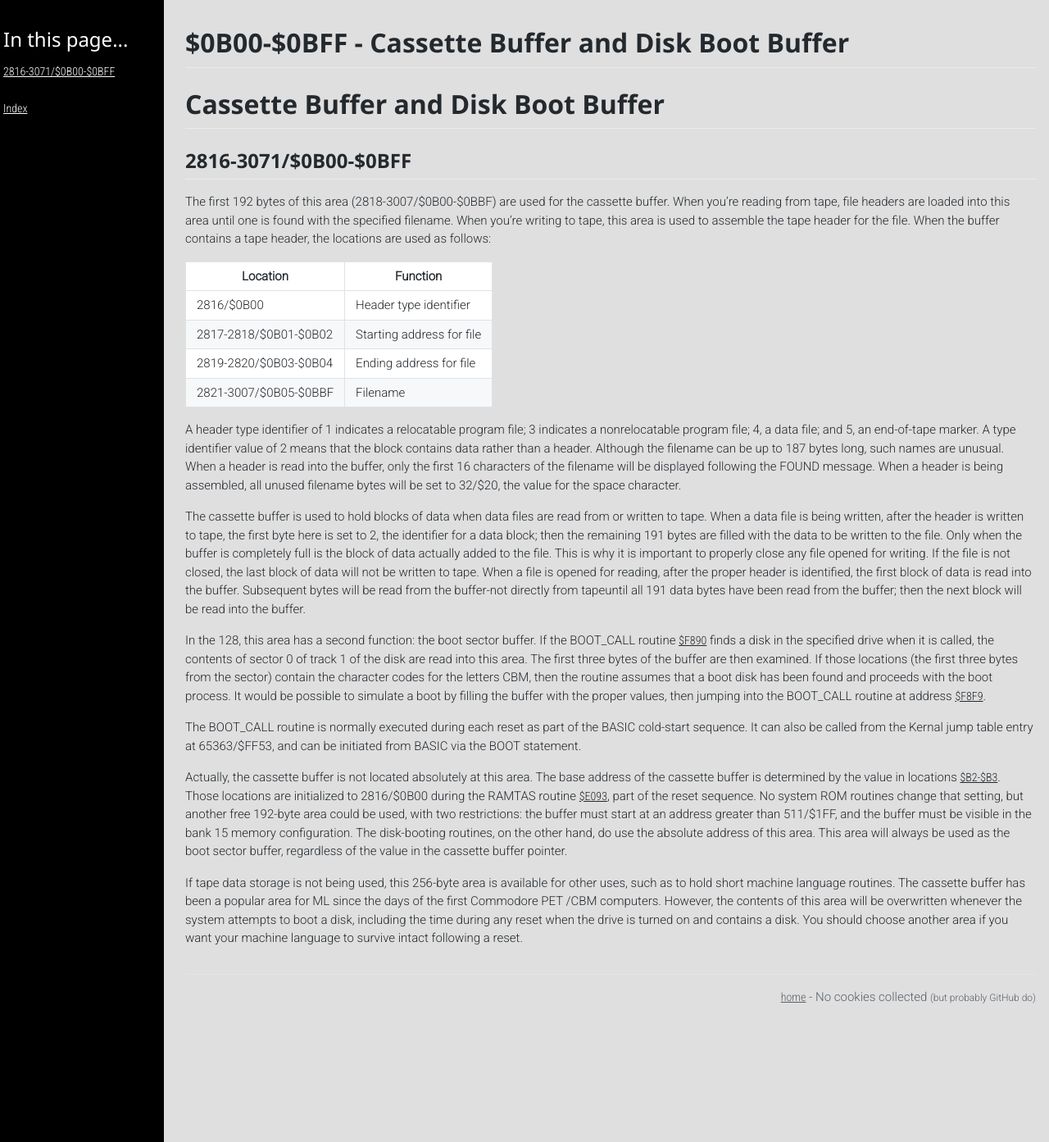
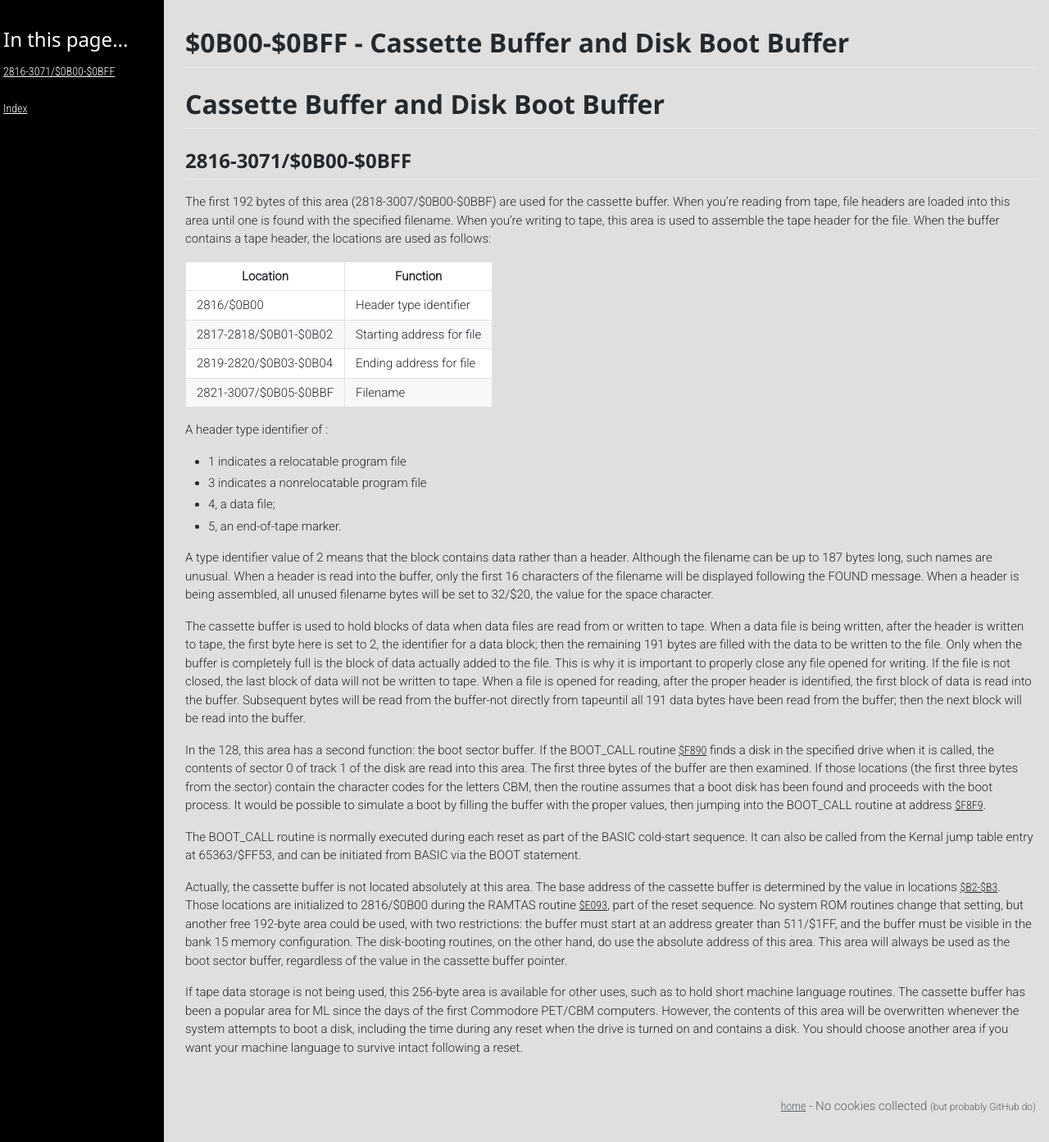
Before and after one commit to c128lib/Reference, a Jekyll site: the page built from 0B00.md, in a window 1280 px wide and 1393 px high. Shown: the whole window at 82% size. Built offline with Jekyll 4.4.1, drawn with Linux system fonts in a browser that asks for light colours; comment, search, counter and statistics services are not loaded.

Commit message:
Fix on 0b00

```diff
--- a/0B00.md
+++ b/0B00.md
@@ -21,9 +21,14 @@ buffer contains a tape header, the locations are used as follows:
 |2819-2820/$0B03-$0B04|Ending address for file|
 |2821-3007/$0B05-$0BBF|Filename|
 
-A header type identifier of 1 indicates a relocatable program
-file; 3 indicates a nonrelocatable program file; 4, a data file;
-and 5, an end-of-tape marker. A type identifier value of 2
+A header type identifier of :
+
+* 1 indicates a relocatable program file
+* 3 indicates a nonrelocatable program file
+* 4, a data file;
+* 5, an end-of-tape marker.
+
+A type identifier value of 2
 means that the block contains data rather than a header. Although
 the filename can be up to 187 bytes long, such names
 are unusual. When a header is read into the buffer, only the
@@ -48,7 +53,7 @@ bytes will be read from the buffer-not directly from tapeuntil all
 the next block will be read into the buffer.
 
 In the 128, this area has a second function: the boot sector
-buffer. If the BOOT_CALL routine [$F890](F000#F890) finds a disk in the
+buffer. If the BOOT_CALL routine [$F890](E000#F890) finds a disk in the
 specified drive when it is called, the contents of sector 0 of
 track 1 of the disk are read into this area. The first three bytes
 of the buffer are then examined. If those locations (the first
@@ -57,7 +62,7 @@ letters CBM, then the routine assumes that a boot disk has
 been found and proceeds with the boot process.
 It would be possible to simulate
 a boot by filling the buffer with the proper values, then jumping into
-the BOOT_CALL routine at address [$F8F9](F000#F8F9).
+the BOOT_CALL routine at address [$F8F9](E000#F8F9).
 
 The BOOT_CALL routine is normally executed during
 each reset as part of the BASIC cold-start sequence. It can also
@@ -80,7 +85,7 @@ of the value in the cassette buffer pointer.
 If tape data storage is not being used, this 256-byte area is
 available for other uses, such as to hold short machine language
 routines. The cassette buffer has been a popular area for
-ML since the days of the first Commodore PET /CBM computers. However,
+ML since the days of the first Commodore PET/CBM computers. However,
 the contents of this area will be overwritten
 whenever the system attempts to boot a disk, including the
 time during any reset when the drive is turned on and contains
```
